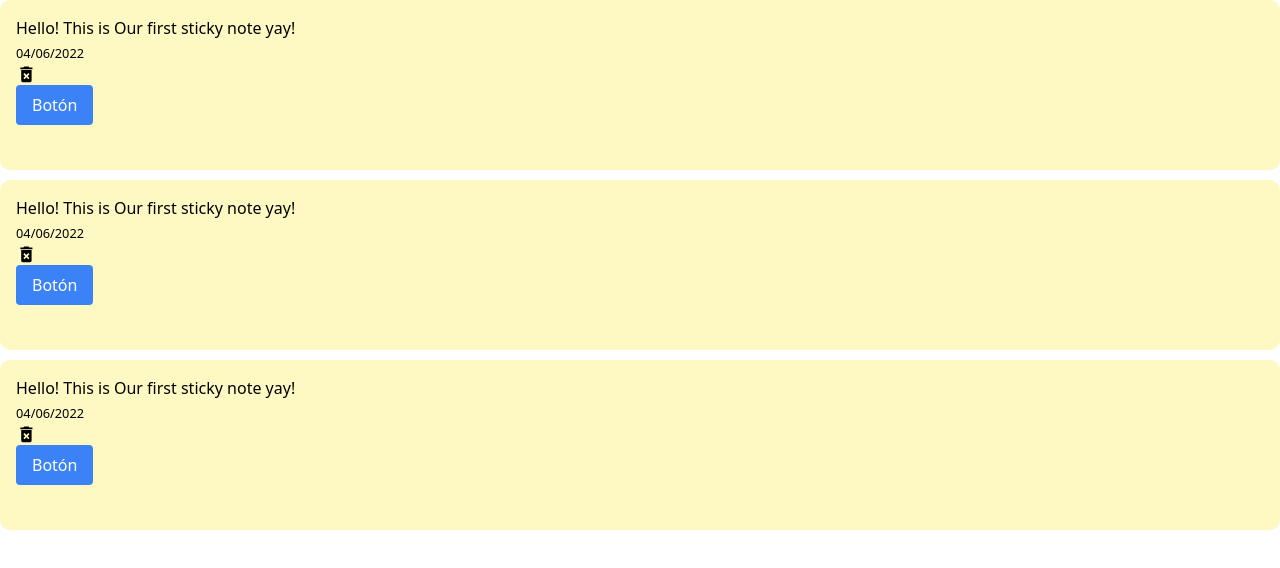
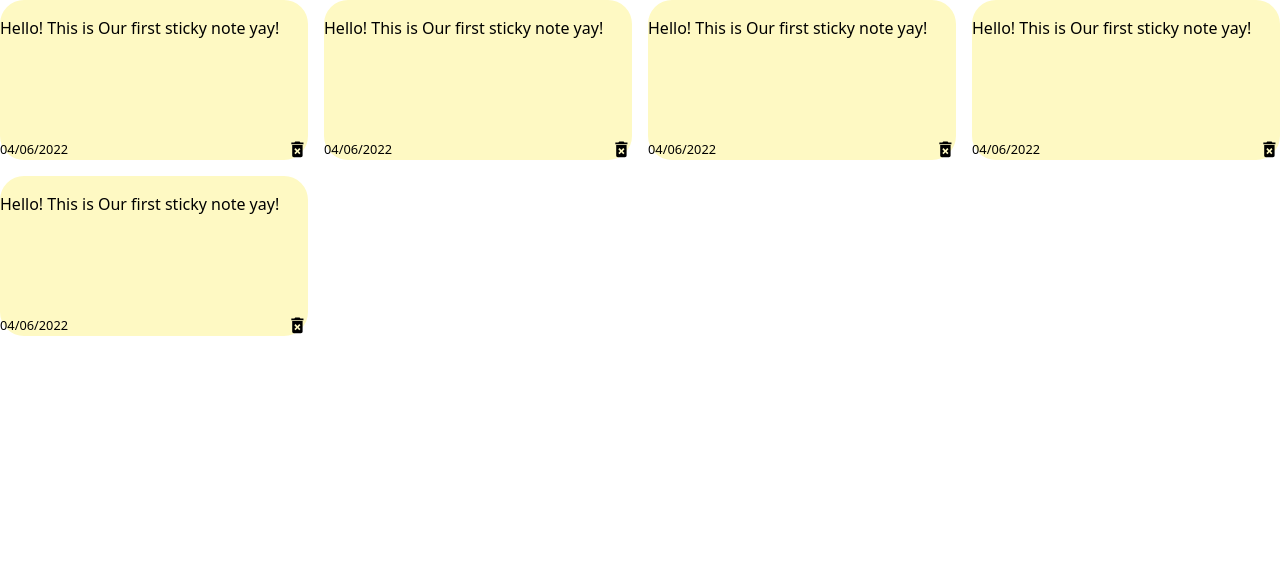
Before and after one commit to tatyajh/posticks, a React (Create React App) app: page / in a window 1280 px wide. Shown: the top 568 px of the page. Built offline with nearby package versions, Linux system fonts and the light colour scheme.

Commit message:
Tailwind costum

```diff
--- a/src/App.js
+++ b/src/App.js
@@ -4,10 +4,9 @@ import NotesList  from  './components/NotesList';
 const App = () => {
 
   return (
-   <div class="grid grid-cols-4 gap-4">
+    <div class="grid grid-cols-6 gap-4">
        <NotesList />
    </div>
-
 
   );
 };
--- a/src/assets/main.css
+++ b/src/assets/main.css
@@ -412,31 +412,27 @@ Ensure the default browser behavior of the `hidden` attribute.
   --tw-backdrop-sepia:  ;
 }
 
-.btn {
-  border-radius: 0.25rem;
-  padding-top: 0.5rem;
-  padding-bottom: 0.5rem;
-  padding-left: 1rem;
-  padding-right: 1rem;
-}
-
-.btn-blue {
-  --tw-bg-opacity: 1;
-  background-color: rgb(59 130 246 / var(--tw-bg-opacity));
-  --tw-text-opacity: 1;
-  color: rgb(255 255 255 / var(--tw-text-opacity));
-}
-
-.btn-blue:hover {
-  --tw-bg-opacity: 1;
-  background-color: rgb(29 78 216 / var(--tw-bg-opacity));
-}
 
 .note {
   --tw-bg-opacity: 1;
   background-color: rgb(254 249 195 / var(--tw-bg-opacity));
-  margin-bottom: 10px;
-  border-radius: 10px;
-  padding: 1rem;
-  min-height: 170px;
+  border-radius: 1.5rem;
+  padding-top: 1rem;
+  height: 10rem;
+  justify-content: space-between;
+  display: flex;
+  flex-direction: column;
 }
+
+.note-footer {
+  display: flex;
+  align-items: center;
+  justify-content: space-between;
+}
+
+.notes-list {
+  display: grid;
+  column-gap: 1rem;
+  row-gap: 1rem;
+  grid-template-columns: repeat(auto-fit, minmax(250px, 1fr));
+}
--- a/src/assets/tailwind.css
+++ b/src/assets/tailwind.css
@@ -2,18 +2,29 @@
 @tailwind components;
 @tailwind utilities;
 
-.btn {
-    @apply py-2 px-4 rounded;
+
+.note {
+    @apply bg-yellow-100 ;
+    @apply rounded-3xl;
+    @apply pt-4;
+    @apply h-40;
+    @apply justify-between;
+    @apply flex;
+    @apply flex-col;
+
+   }
+
+.note-footer{
+    @apply flex;
+    @apply items-center;
+    @apply justify-between;
 }
 
-.btn-blue {
-    @apply bg-blue-500 text-white;
+.notes-list{
+    @apply grid;
+    @apply gap-x-4;
+    @apply gap-y-4;
+    @apply grid-cols-auto-fit;
+
+
 }
-
-.btn-blue:hover {
-    @apply bg-blue-700;
-}
-
-.note {
-    @apply bg-yellow-100;
-}
--- a/src/components/Note.js
+++ b/src/components/Note.js
@@ -6,10 +6,9 @@ const Note = () => {
     return (
         <div className='note'>
             <span>Hello! This is Our first sticky note yay!</span>
-            <div className='container mx-auto'>
+            <div className='note-footer'>
                 <small>04/06/2022</small>
-                <MdDeleteForever className='delete-icon' size='1.3em'/>
-                <button className="btn btn-blue btn-blue:hover">Botón</button>
+               <MdDeleteForever className='delete-icon' size='1.3em'/>
 
            </div>
         </div>
--- a/src/components/NotesList.js
+++ b/src/components/NotesList.js
@@ -3,11 +3,14 @@ import Note from './Note';
 
 const NoteList = () => {
     return (
-        <div class="flex flex-col space-y-4 ...">
-            <Note />
-            <Note />
-            <Note />
-        </div>
+
+     <div class='notes-list'>
+        <Note />
+        <Note />
+        <Note />
+        <Note />
+        <Note />
+    </div>
 
     );
 };
```
Also changed, not shown: tailwind.config.js (+11 -4 lines).
